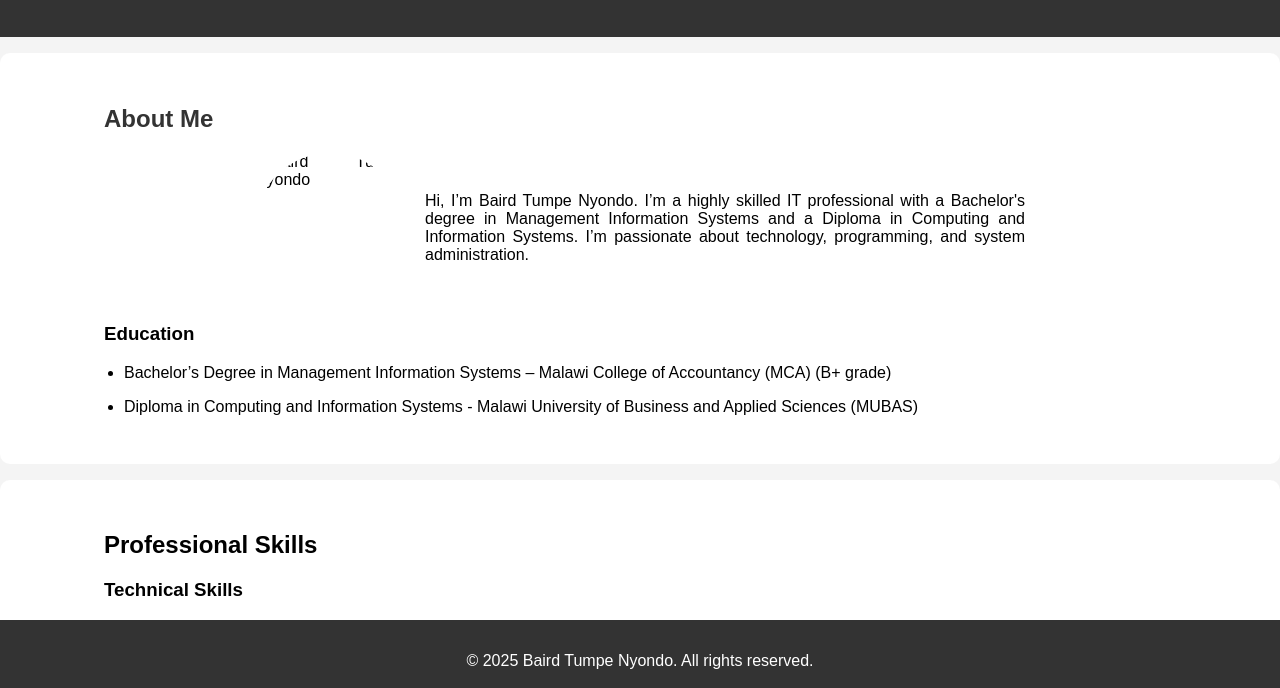
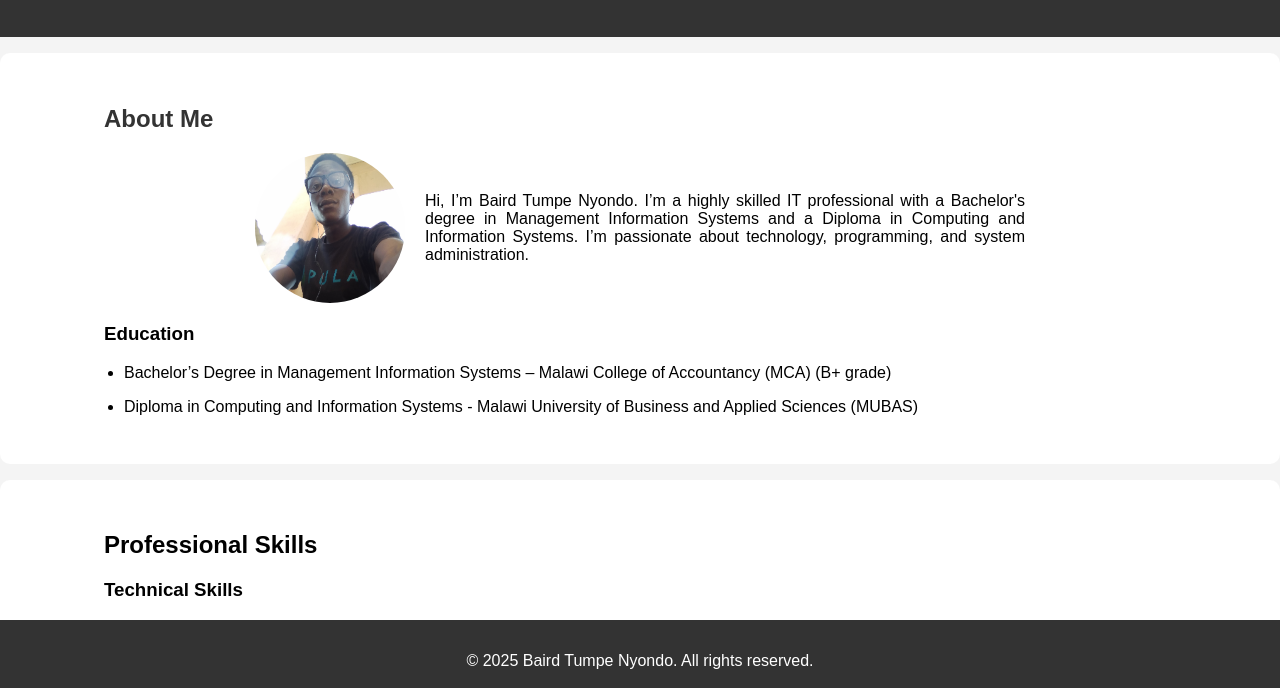
Before and after one commit to tumpe000/bairds.github.io, a plain HTML site: page index.html in a window 1280 px wide. Shown: the part 98-786 px from the top of the page. Drawn offline with Linux system fonts and the light colour scheme.

Commit message:
Add files via upload

```diff
--- a/index.html
+++ b/index.html
@@ -143,7 +143,7 @@
     <div class="container">
       <h2>About Me</h2>
       <div class="profile-container">
-        <img src="img/bg.jpg" alt="Baird Tumpe Nyondo" class="profile-img">
+        <img src="bg.jpg" alt="Baird Tumpe Nyondo" class="profile-img">
         <div class="profile-text">
           <p>Hi, I’m Baird Tumpe Nyondo. I’m a highly skilled IT professional with a Bachelor's degree in Management Information Systems and a Diploma in Computing and Information Systems. I’m passionate about technology, programming, and system administration.</p>
         </div>
```
